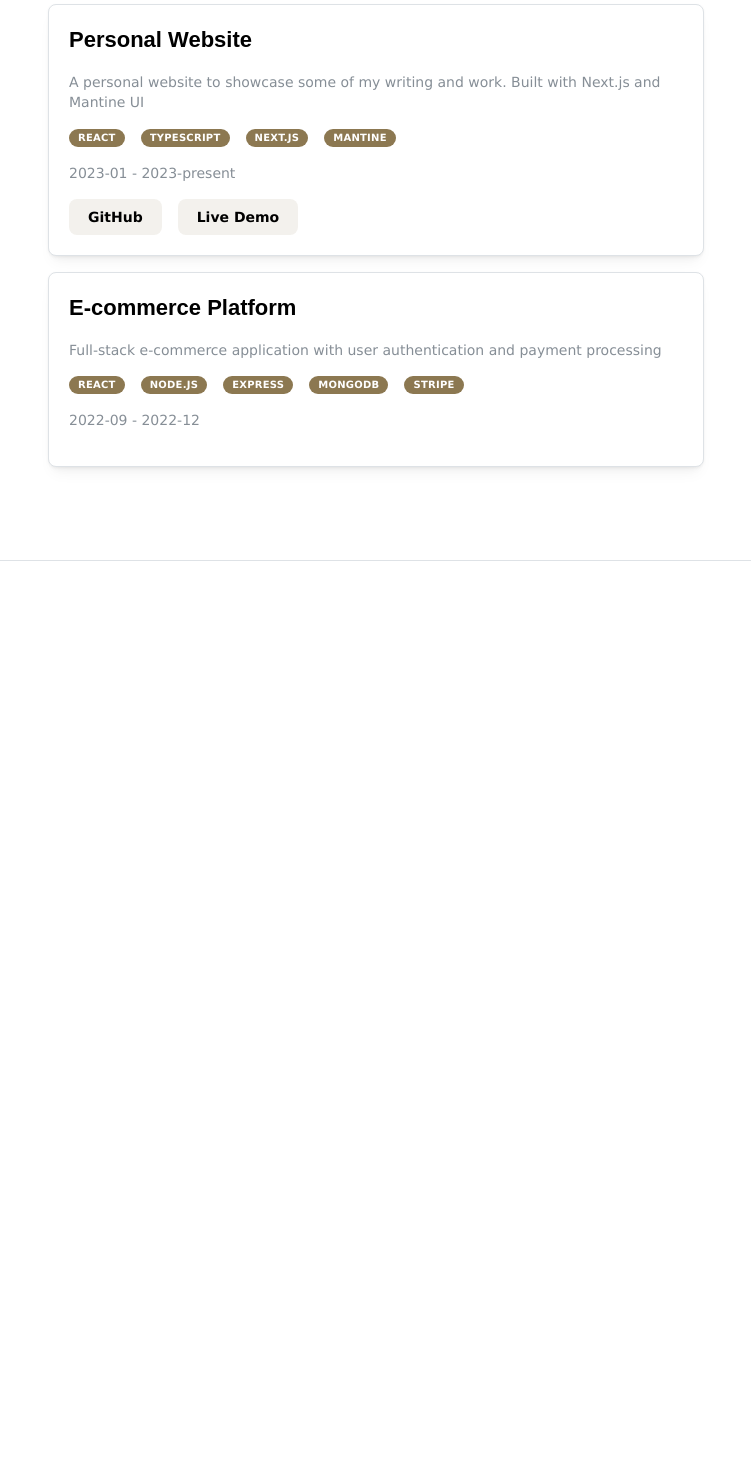
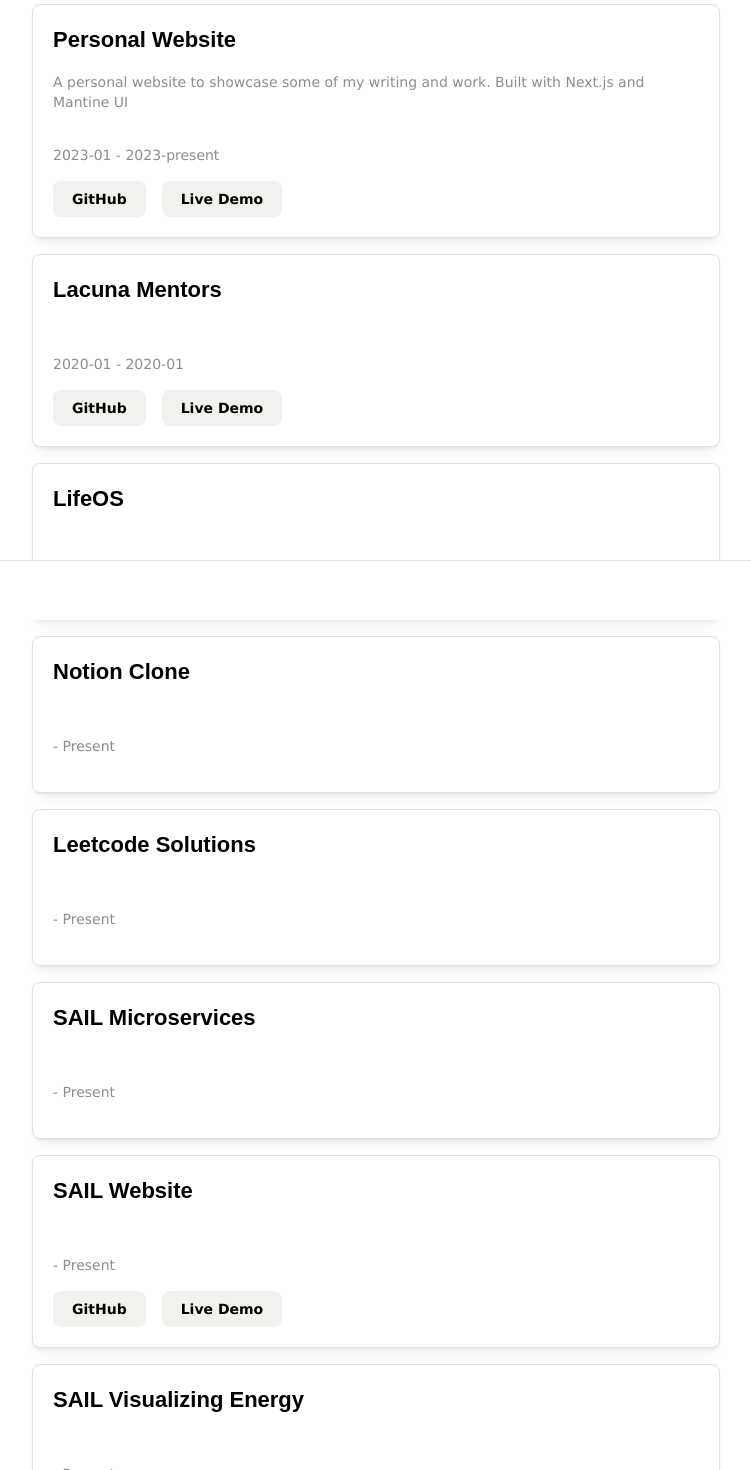
Before and after one commit to chrischo360/portfolio, a Next.js app: page /work in a window 1280 px wide. Shown: the part 180-1650 px from the top of the page, without its empty margins (264-1015 px from the left). Before the commit the page ends 800 px from the top, so only its background shows below. Built offline with nearby package versions, Linux system fonts and the light colour scheme.

Commit message:
feat: change button styles and add different projects

```diff
--- a/components/Header/Header.tsx
+++ b/components/Header/Header.tsx
@@ -1,4 +1,4 @@
-import classes from './Header.module.css';
+// import classes from './Header.module.css';
 import { Group, Button } from '@mantine/core';
 import Link from 'next/link';
 
@@ -6,13 +6,13 @@
   return (
     <Group justify="center" w="100%" px="lg" py="md">
       <Link href="/" passHref>
-        <Button variant="subtle">Home</Button>
+        <Button variant="transparent">About</Button>
       </Link>
       <Link href="/work" passHref>
-        <Button variant="subtle">Work</Button>
+        <Button variant="transparent">Work</Button>
       </Link>
       <Link href="/writing" passHref>
-        <Button variant="subtle">Writing</Button>
+        <Button variant="transparent">Writing</Button>
       </Link>
     </Group>
   );
--- /dev/null
+++ b/data/technology.ts
@@ -0,0 +1 @@
+import { Technology  } from '../types/work';
--- a/data/work.ts
+++ b/data/work.ts
@@ -6,19 +6,79 @@
     title: 'Personal Website',
     description:
       'A personal website to showcase some of my writing and work. Built with Next.js and Mantine UI',
-    technologies: ['React', 'TypeScript', 'Next.js', 'Mantine'],
-    githubUrl: 'https://github.com/yourusername/personal-website',
+    technologies: [],
+    githubUrl: 'https://github.com/chrischo360/portfolio',
     liveUrl: 'https://yourwebsite.com',
     startDate: '2023-01',
     endDate: '2023-present',
   },
   {
     id: '2',
-    title: 'E-commerce Platform',
-    description:
-      'Full-stack e-commerce application with user authentication and payment processing',
-    technologies: ['React', 'Node.js', 'Express', 'MongoDB', 'Stripe'],
-    startDate: '2022-09',
-    endDate: '2022-12',
+    title: 'Lacuna Mentors',
+    description: '',
+    technologies: [],
+    githubUrl: 'https://github.com/chrischo360/lacuna',
+    liveUrl: 'https://lacuna-six.vercel.app',
+    startDate: '2020-01',
+    endDate: '2020-01',
+  },
+  {
+    id: '3',
+    title: 'LifeOS',
+    description: '',
+    technologies: [],
+    githubUrl: '',
+    startDate: '2020-01',
+    endDate: '2020-01',
+  },
+  {
+    id: '4',
+    title: 'Notion Clone',
+    description: '',
+    technologies: [],
+    githubUrl: '',
+    liveUrl: '',
+    startDate: '',
+    endDate: '',
+  },
+  {
+    id: '5',
+    title: 'Leetcode Solutions',
+    description: '',
+    technologies: [],
+    githubUrl: '',
+    liveUrl: '',
+    startDate: '',
+    endDate: '',
+  },
+  {
+    id: '6',
+    title: 'SAIL Microservices',
+    description: '',
+    technologies: [],
+    githubUrl: '',
+    liveUrl: '',
+    startDate: '',
+    endDate: '',
+  },
+  {
+    id: '7',
+    title: 'SAIL Website',
+    description: '',
+    technologies: [],
+    githubUrl: 'https://github.com/hicsail/hicsail.github.io',
+    liveUrl: 'https://sail.bu.edu',
+    startDate: '',
+    endDate: '',
+  },
+  {
+    id: '8',
+    title: 'SAIL Visualizing Energy',
+    description: '',
+    technologies: [],
+    githubUrl: '',
+    liveUrl: '',
+    startDate: '',
+    endDate: '',
   },
 ];
--- a/pages/_app.tsx
+++ b/pages/_app.tsx
@@ -32,7 +32,7 @@
           <Header />
         </AppShell.Header>
         <AppShell.Main>
-          <Container size="sm">
+          <Container size="sm" py="xl">
             <Component {...pageProps} />
           </Container>
         </AppShell.Main>
--- a/pages/work/index.tsx
+++ b/pages/work/index.tsx
@@ -13,7 +13,7 @@
 
 export default function WorkPage() {
   return (
-    <Container size="lg" py="xl">
+    <>
       <Title order={1} mb="xl">
         My Work
       </Title>
@@ -69,6 +69,6 @@
           </Grid.Col>
         ))}
       </Grid>
-    </Container>
+    </>
   );
 }
--- a/pages/writing/index.tsx
+++ b/pages/writing/index.tsx
@@ -10,6 +10,7 @@
 
 export default function WritingPage({ writings }: WritingPageProps) {
   console.log(writings);
+
   return (
     <Stack>
       <Title order={1}>Writing</Title>
--- a/theme.ts
+++ b/theme.ts
@@ -19,10 +19,15 @@
     Button: {
       defaultProps: {
         color: 'button',
+        variant: 'outline'
       },
       styles: {
         root: {
           color: 'buttonText',
+          '&:hover': {
+            backgroundColor: 'inherit',
+            color: 'buttonText',
+          }
         },
       },
     },
```
